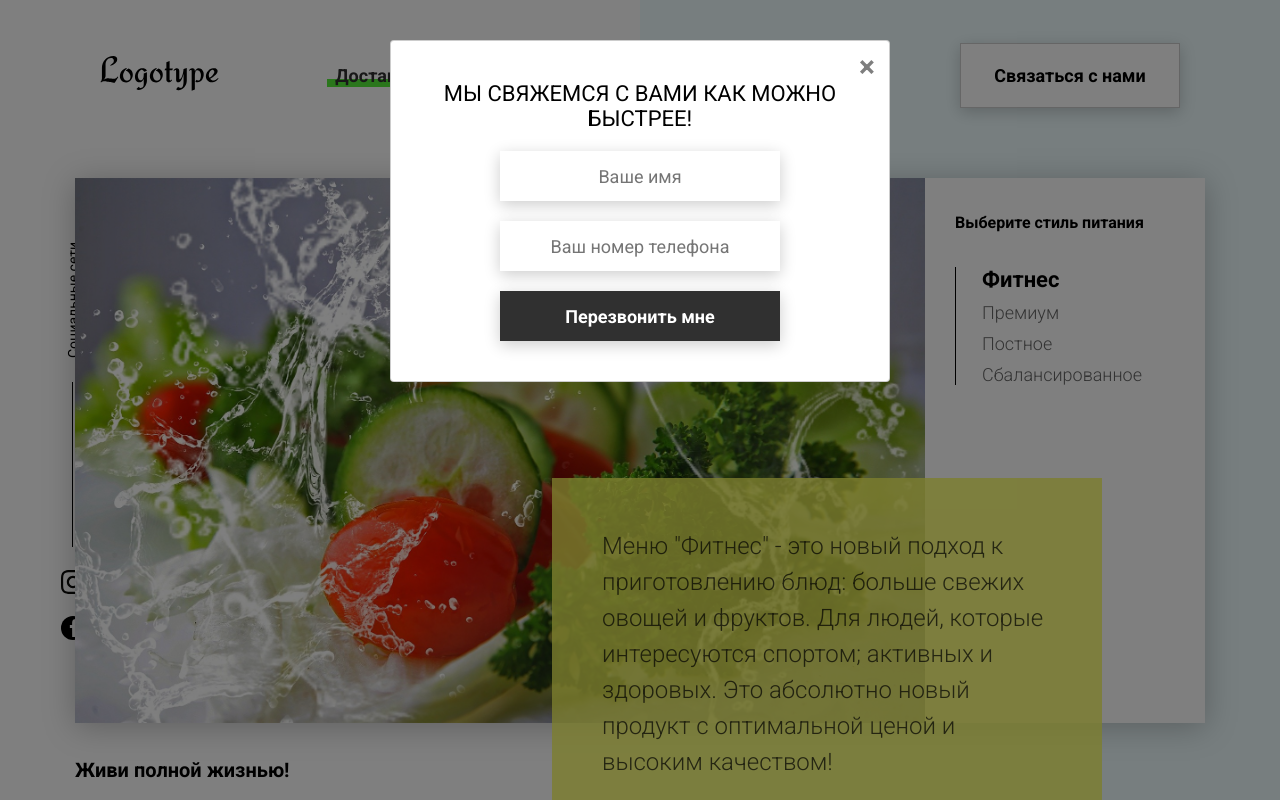
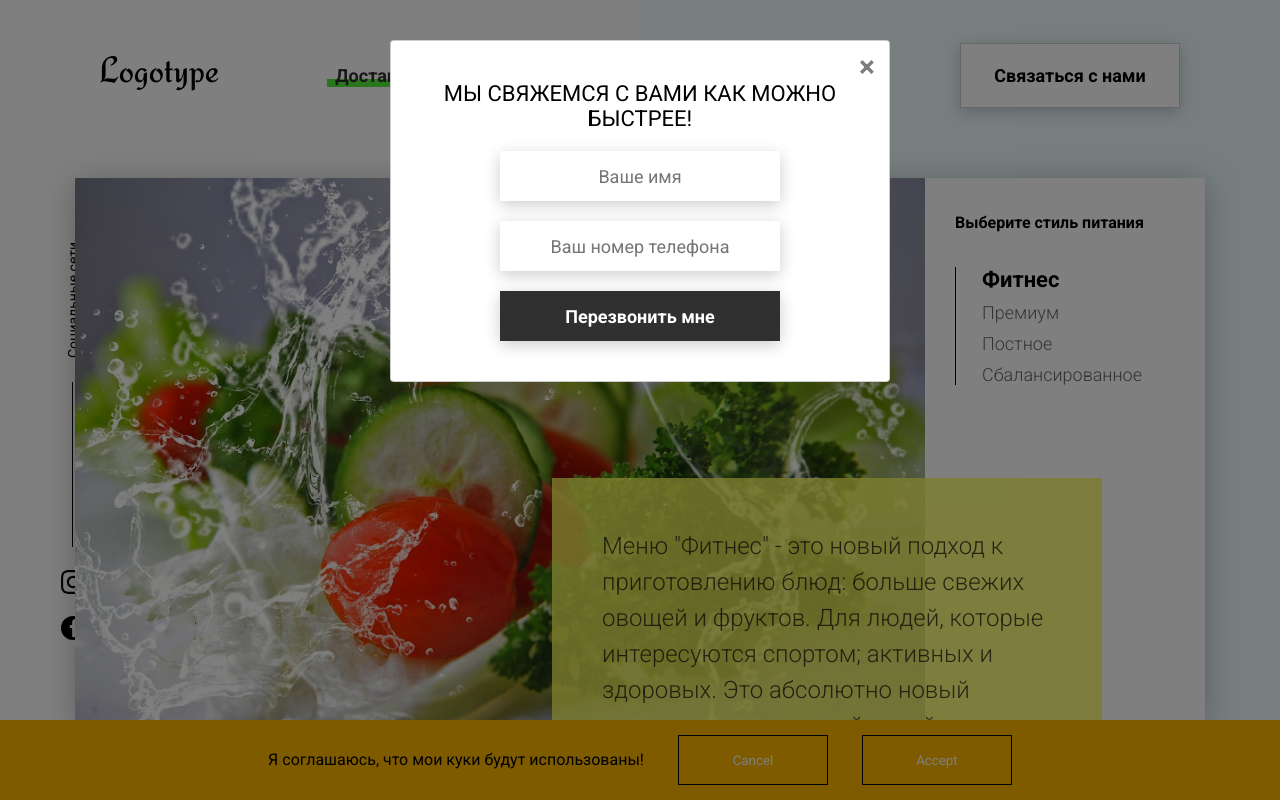
Before and after one commit to denisgreshnyakov/projectFood, a website: page index.html in a window 1280 px wide. Shown: the top 800 px of the page. Drawn offline with nearby package versions, Linux system fonts and the light colour scheme; no server answers.

Commit message:
add cookie localstorage

```diff
--- /dev/null
+++ b/css/cookieConsent.css
@@ -0,0 +1,25 @@
+.popup {
+  position: fixed;
+  bottom: -100%;
+  width: 100%;
+  height: 80px;
+  background-color: rgb(255, 183, 0);
+  display: flex;
+  justify-content: center;
+  align-items: center;
+  transition: 0.3s all;
+}
+
+.popup_active {
+  bottom: 0;
+}
+
+.btn_cookie {
+  width: 150px;
+  height: 50px;
+  text-align: center;
+  color: #fff;
+  margin-left: 30px;
+  border: 1px solid black;
+  background-color: transparent;
+}
--- a/index.html
+++ b/index.html
@@ -4,6 +4,7 @@
     <meta charset="UTF-8" />
     <meta name="viewport" content="width=device-width, initial-scale=1.0" />
     <title>Food</title>
+    <link rel="stylesheet" href="css/cookieConsent.css" />
     <link rel="stylesheet" href="css/style.css" />
   </head>
   <body>
@@ -340,7 +341,16 @@
         </div>
       </div>
     </div>
+
+    <div class="popup">
+      <div class="container">
+        Я соглашаюсь, что мои куки будут использованы!
+        <button class="btn_cookie" data-cancel>Cancel</button>
+        <button class="btn_cookie" data-confirm>Accept</button>
+      </div>
+    </div>
     <script src="https://cdn.jsdelivr.net/npm/axios/dist/axios.min.js"></script>
     <script src="js/bundle.js"></script>
+    <script src="js/cookieConsent.js"></script>
   </body>
 </html>
--- /dev/null
+++ b/js/cookieConsent.js
@@ -0,0 +1,34 @@
+window.addEventListener("DOMContentLoaded", () => {
+  const storageType = localStorage;
+  const consentPropertyType = "site_consent";
+
+  //следует ли показывать окно с куки
+  const hasConsented = () =>
+    storageType.getItem(consentPropertyType) === "true" ? true : false;
+  //если пользователь нажал кнопку согласия
+  const toggleStorage = (prop) =>
+    storageType.setItem(consentPropertyType, prop);
+
+  const popup = document.querySelector(".popup");
+  const btnConfirm = document.querySelector("[data-confirm]");
+  const btnCancel = document.querySelector("[data-cancel]");
+
+  if (hasConsented()) {
+    console.log("Loading...");
+  } else {
+    popup.classList.add("popup_active");
+  }
+
+  //кнопка дать согласие
+  btnConfirm.addEventListener("click", () => {
+    toggleStorage(true);
+    popup.classList.remove("popup_active");
+    console.log("Loading...");
+  });
+
+  //кнопка отмены
+  btnCancel.addEventListener("click", () => {
+    toggleStorage(false);
+    popup.classList.remove("popup_active");
+  });
+});
```
